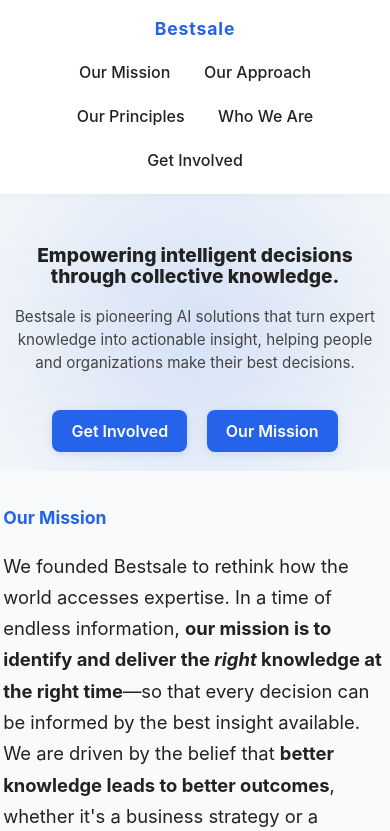
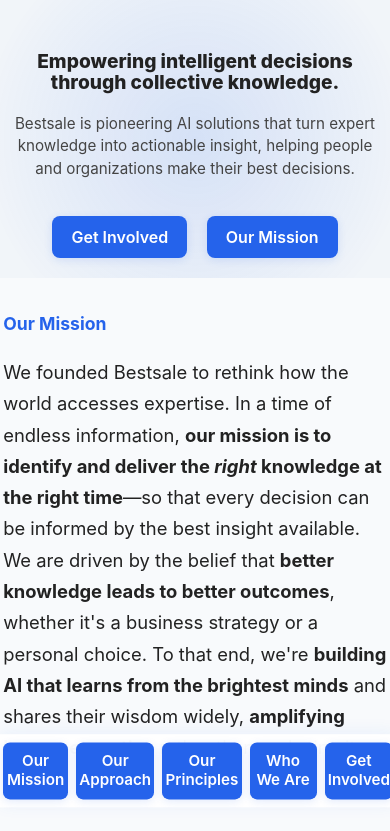
Before and after one commit to ygy2024/bestsalehome1, a React (Vite) app: page / in a window 390 px wide. Shown: the top 831 px of the page. Built offline with nearby package versions, Linux system fonts and the light colour scheme.

Commit message:
你的修改说明

```diff
--- a/src/App.css
+++ b/src/App.css
@@ -23,43 +23,64 @@
   flex-direction: column;
 }
 
-.nav {
+/* 移除原有.nav样式 */
+.nav, .logo { display: none !important; }
+
+/* 竖向右侧导航 */
+.side-nav {
+  position: fixed;
+  top: 50%;
+  right: 2.5vw;
+  transform: translateY(-50%);
   display: flex;
-  justify-content: space-between;
+  flex-direction: column;
   align-items: center;
-  padding: 1.5rem 2rem 1.5rem 2rem;
-  background: #fff;
-  box-shadow: 0 2px 8px 0 rgba(0,0,0,0.03);
-  position: sticky;
-  top: 0;
-  z-index: 10;
+  background: rgba(255,255,255,0.95);
+  box-shadow: 0 2px 16px 0 #2563eb11;
+  border-radius: 18px;
+  padding: 1.2rem 0.5rem;
+  z-index: 100;
+  gap: 0.8rem;
+  max-width: 140px;
+  min-width: 110px;
 }
-.logo {
+.side-logo {
   font-weight: 700;
-  font-size: 1.5rem;
-  letter-spacing: 0.05em;
+  font-size: 1.08rem;
   color: #2563eb;
+  margin-bottom: 1rem;
+  letter-spacing: 0.04em;
 }
-.nav ul {
+.side-nav ul {
   display: flex;
-  gap: 1.5rem;
+  flex-direction: column;
+  gap: 0.7rem;
   list-style: none;
   margin: 0;
   padding: 0;
+  width: 100%;
 }
-.nav button {
-  background: none;
+.side-nav button {
+  background: #2563eb;
+  color: #fff;
   border: none;
-  font-size: 1rem;
-  color: #222;
+  font-size: 0.98rem;
+  font-weight: 600;
+  border-radius: 8px;
+  padding: 0.7rem 0.5rem;
   cursor: pointer;
-  padding: 0.5rem 0.8rem;
-  border-radius: 6px;
-  transition: background 0.2s;
+  box-shadow: 0 2px 8px 0 #2563eb22;
+  transition: background 0.18s, transform 0.18s;
+  outline: none;
+  width: 100%;
+  min-width: 0;
+  max-width: 120px;
+  text-align: center;
+  box-sizing: border-box;
 }
-.nav button:hover {
-  background: #f1f5f9;
-  color: #2563eb;
+.side-nav button:hover, .side-nav button:focus {
+  background: #1d4ed8;
+  transform: scale(1.06);
 }
 
 .hero {
@@ -272,15 +293,38 @@
     flex-direction: column;
     gap: 1.2rem;
   }
-  .nav {
-    flex-direction: column;
-    gap: 0.7rem;
-    padding: 1rem 1rem 1rem 1rem;
+  .side-nav {
+    position: fixed;
+    top: auto;
+    bottom: 0;
+    right: 0;
+    left: 0;
+    width: 100vw;
+    flex-direction: row;
+    justify-content: center;
+    align-items: center;
+    border-radius: 0;
+    box-shadow: 0 -2px 16px 0 #2563eb11;
+    padding: 0.5rem 0.2rem;
+    gap: 0.5rem;
+    background: rgba(255,255,255,0.98);
+    max-width: 100vw;
+    min-width: 0;
   }
-  .nav ul {
-    flex-wrap: wrap;
-    justify-content: center;
-    gap: 1rem;
+  .side-logo {
+    display: none;
+  }
+  .side-nav ul {
+    flex-direction: row;
+    gap: 0.5rem;
+    width: 100%;
+  }
+  .side-nav button {
+    font-size: 0.95rem;
+    padding: 0.6rem 0.2rem;
+    border-radius: 7px;
+    min-width: 60px;
+    max-width: 100px;
   }
   .hero h1 {
     font-size: 2rem;
@@ -300,9 +344,6 @@
   .section {
     padding: 1.2rem 0.2rem 0.7rem 0.2rem;
     max-width: 100vw;
-  }
-  .nav ul {
-    gap: 0.5rem;
   }
   .footer {
     padding: 1.2rem 0.2rem 0.7rem 0.2rem;
--- a/src/App.tsx
+++ b/src/App.tsx
@@ -16,9 +16,9 @@
 export default function App() {
   return (
     <div className="main-wrapper">
-      {/* Navigation */}
-      <nav className="nav">
-        <div className="logo">Bestsale</div>
+      {/* Vertical Navigation on right */}
+      <nav className="side-nav">
+        <div className="side-logo">Bestsale</div>
         <ul>
           {SECTIONS.map((s) => (
             <li key={s.id}>
```
